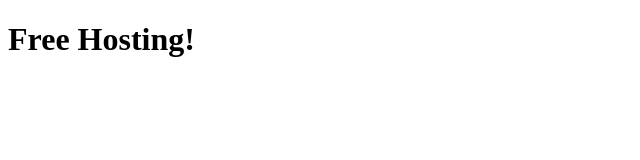
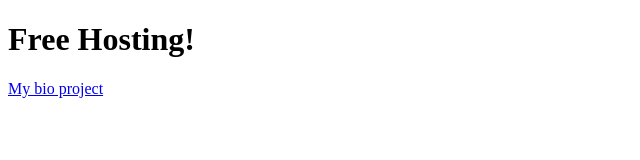
Before and after one commit to KekeliVA/kekeliva.github.io, a plain HTML site: page index.html in a window 1280 px wide. Shown: the whole page, without its empty margins (0-640 px from the left). Drawn offline with Linux system fonts and the light colour scheme.

Commit message:
adding link to bio, however I accidentally made a submodule

```diff
--- a/index.html
+++ b/index.html
@@ -7,5 +7,6 @@
 
 <body>
     <h1>Free Hosting!</h1>
+    <a href="/kekeliva_bio">My bio project</a>
 </body>
 </html>
```
